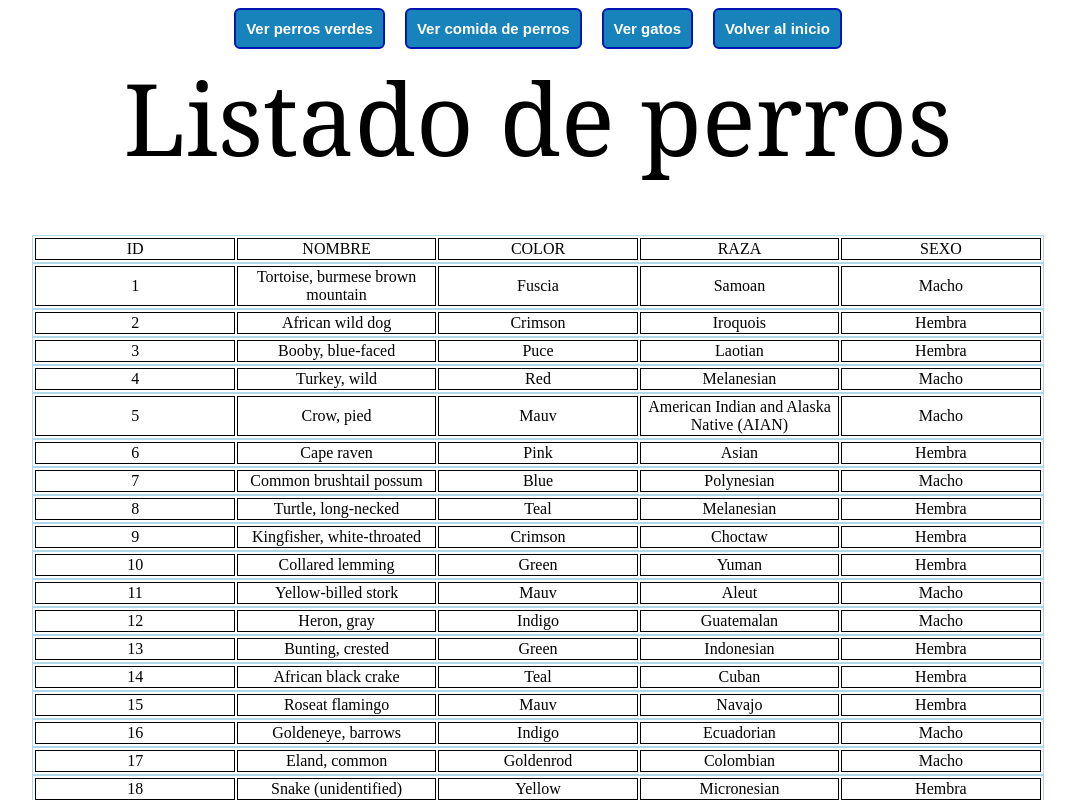
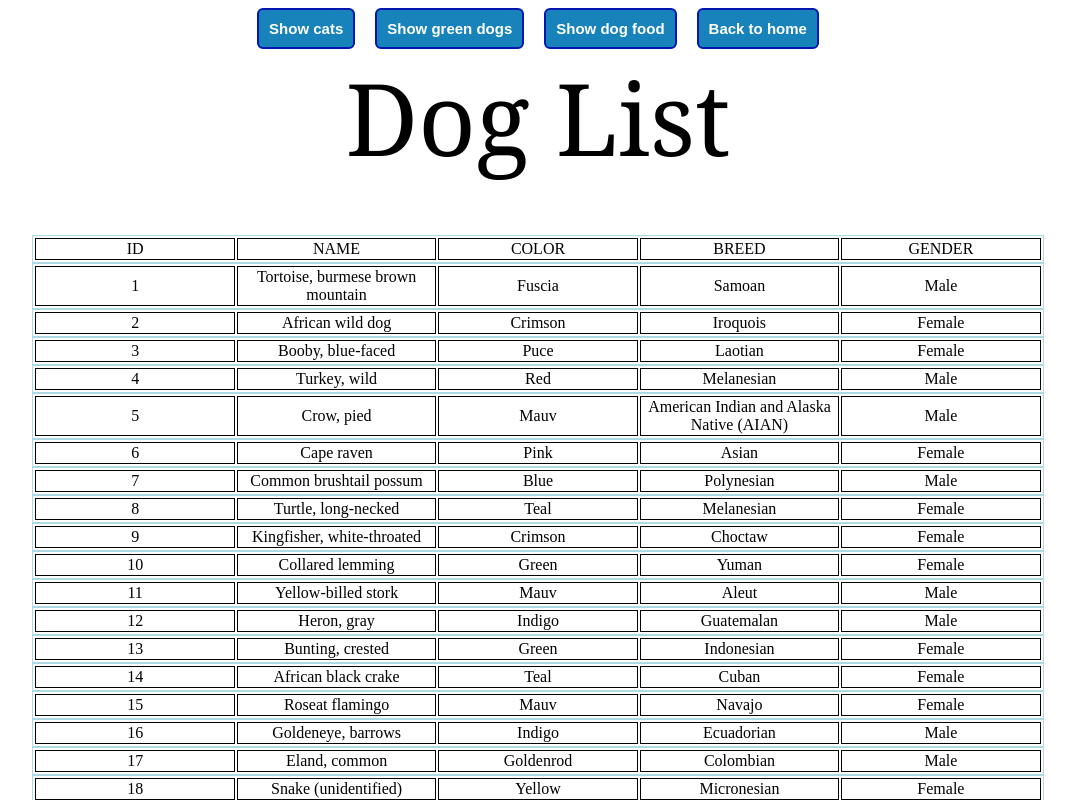
Before and after one commit to christophervenegas2/PA-Solemne1, an Angular app: page /app-dog in a window 1280 px wide. Shown: the top 800 px of the page, without its empty margins (102-1177 px from the left). Built offline with nearby package versions, Linux system fonts and the light colour scheme.

Commit message:
se cambia todo el  contenido de html de español a inglés

```diff
--- a/src/app/components/cat/cat.component.html
+++ b/src/app/components/cat/cat.component.html
@@ -1,19 +1,19 @@
 <div class="container">
   <div class="container__button">
-    <button (click)="dogPage()">Ver perros</button>
-    <button (click)="greenDogsPage()">Ver perros verdes</button>
-    <button (click)="foodPage()">Ver comida de perros</button>
-    <button (click)="index()">Volver al inicio</button>
+    <button (click)="dogPage()">Show dogs</button>
+    <button (click)="greenDogsPage()">Show green dogs</button>
+    <button (click)="foodPage()">Show dog food</button>
+    <button (click)="index()">Back to home</button>
   </div>
-  <div class="container__title">Listado de gatos</div>
+  <div class="container__title">Cat List</div>
   <div class="container__info">
     <table class="table">
       <tr class="tr">
         <td class="td">ID</td>
-        <td class="td">NOMBRE</td>
+        <td class="td">NAME</td>
         <td class="td">COLOR</td>
-        <td class="td">PELUDO</td>
-        <td class="td">¿DICE MEOW?</td>
+        <td class="td">FURRY</td>
+        <td class="td">MEOWS</td>
       </tr>
     </table>
     <table class="table" *ngFor='let cat of cats'>
@@ -21,8 +21,8 @@
         <td class="td">{{ cat.id }}</td>
         <td class="td">{{ cat.name }}</td>
         <td class="td">{{ cat.color }}</td>
-        <td class="td">{{ cat.isFurry ? "SÍ": "NO"}}</td>
-        <td class="td">{{ cat.meows ? "SÍ": "NO"}}</td>
+        <td class="td">{{ cat.isFurry ? "Yes": "No"}}</td>
+        <td class="td">{{ cat.meows ? "Yes": "No"}}</td>
       </tr>
     </table>
   </div>
--- a/src/app/components/dog/dog.component.html
+++ b/src/app/components/dog/dog.component.html
@@ -1,19 +1,19 @@
 <div class="container">
   <div class="container__button">
-    <button (click)="greenDogsPage()">Ver perros verdes</button>
-    <button (click)="foodPage()">Ver comida de perros</button>
-    <button (click)="catPage()">Ver gatos</button>
-    <button (click)="index()">Volver al inicio</button>
+    <button (click)="catPage()">Show cats</button>
+    <button (click)="greenDogsPage()">Show green dogs</button>
+    <button (click)="foodPage()">Show dog food</button>
+    <button (click)="index()">Back to home</button>
   </div>
-  <div class="container__title">Listado de perros</div>
+  <div class="container__title">Dog List</div>
   <div class="container__info">
     <table class="table">
       <tr class="tr">
         <td class="td">ID</td>
-        <td class="td">NOMBRE</td>
+        <td class="td">NAME</td>
         <td class="td">COLOR</td>
-        <td class="td">RAZA</td>
-        <td class="td">SEXO</td>
+        <td class="td">BREED</td>
+        <td class="td">GENDER</td>
       </tr>
     </table>
     <table class="table" *ngFor='let dog of dogs'>
@@ -22,7 +22,7 @@
         <td class="td">{{ dog.name }}</td>
         <td class="td">{{ dog.color }}</td>
         <td class="td">{{ dog.raza }}</td>
-        <td class="td">{{ dog.isMale ? "Macho" : "Hembra"}}</td>
+        <td class="td">{{ dog.isMale ? "Male" : "Female"}}</td>
       </tr>
     </table>
   </div>
--- a/src/app/components/food/food.component.html
+++ b/src/app/components/food/food.component.html
@@ -1,17 +1,17 @@
 <div class="container">
   <div class="container__button">
-    <button (click)="dogPage()">Ver perros</button>
-    <button (click)="greenDogsPage()">Ver perros verdes</button>
-    <button (click)="catPage()">Ver gatos</button>
-    <button (click)="index()">Volver al inicio</button>
+    <button (click)="dogPage()">Show dogs</button>
+    <button (click)="catPage()">Show cats</button>
+    <button (click)="greenDogsPage()">Show green dogs</button>
+    <button (click)="index()">Back to home</button>
   </div>
-  <div class="container__title">Listado de comida de perro</div>
+  <div class="container__title">Dog Food List</div>
   <div class="container__info">
     <table class="table">
       <tr class="tr">
         <td class="td">ID</td>
         <td class="td">NOMBRE</td>
-        <td class="td">PROTEINAS</td>
+        <td class="td">PROTEINS</td>
       </tr>
     </table>
     <table class="table" *ngFor='let food of foods'>
--- a/src/app/components/green-dog/green-dog.component.html
+++ b/src/app/components/green-dog/green-dog.component.html
@@ -1,19 +1,19 @@
 <div class="container">
   <div class="container__button">
-    <button (click)="dogPage()">Ver perros</button>
-    <button (click)="foodPage()">Ver comida de perros</button>
-    <button (click)="catPage()">Ver gatos</button>
-    <button (click)="index()">Volver al inicio</button>
+    <button (click)="dogPage()">Show dogs</button>
+    <button (click)="foodPage()">Show dogs food</button>
+    <button (click)="catPage()">Show cats</button>
+    <button (click)="index()">Back to home</button>
   </div>
-  <div class="container__title">Listado de perros verdes</div>
+  <div class="container__title">Green Dog List</div>
   <div class="container__info">
     <table class="table">
       <tr class="tr">
         <td class="td">ID</td>
-        <td class="td">NOMBRE</td>
+        <td class="td">Name</td>
         <td class="td">COLOR</td>
-        <td class="td">RAZA</td>
-        <td class="td">SEXO</td>
+        <td class="td">BREED</td>
+        <td class="td">GENDER</td>
       </tr>
     </table>
     <table class="table" *ngFor='let greenDog of greenDogs'>
@@ -22,7 +22,7 @@
         <td class="td">{{ greenDog.name }}</td>
         <td class="td">{{ greenDog.color }}</td>
         <td class="td">{{ greenDog.raza }}</td>
-        <td class="td">{{ greenDog.isMale ? "Macho": "Hembra"}}</td>
+        <td class="td">{{ greenDog.isMale ? "Male": "Female"}}</td>
       </tr>
     </table>
   </div>
--- a/src/app/components/index/index.component.html
+++ b/src/app/components/index/index.component.html
@@ -1,13 +1,13 @@
 <div class="container">
   <div class="container__button">
-    <button (click)="dogPage()">Ver perros</button>
-    <button (click)="greenDogsPage()">Ver perros verdes</button>
-    <button (click)="foodPage()">Ver comida de perros</button>
-    <button (click)="catPage()">Ver gatos</button>
+    <button (click)="dogPage()">Show Dogs</button>
+    <button (click)="greenDogsPage()">Show green dogs</button>
+    <button (click)="foodPage()">Show cats</button>
+    <button (click)="catPage()">Show dog food</button>
   </div>
   <div class="container__text">
-    <div class="title">Solemne 1</div>
-    <div class="text">Integrantes :</div>
+    <div class="title">Solemn 1</div>
+    <div class="text">Members :</div>
     <div class="text">Ignacio González</div>
     <div class="text">Sebastián Riquelme</div>
     <div class="text">Christopher Venegas</div>
```
